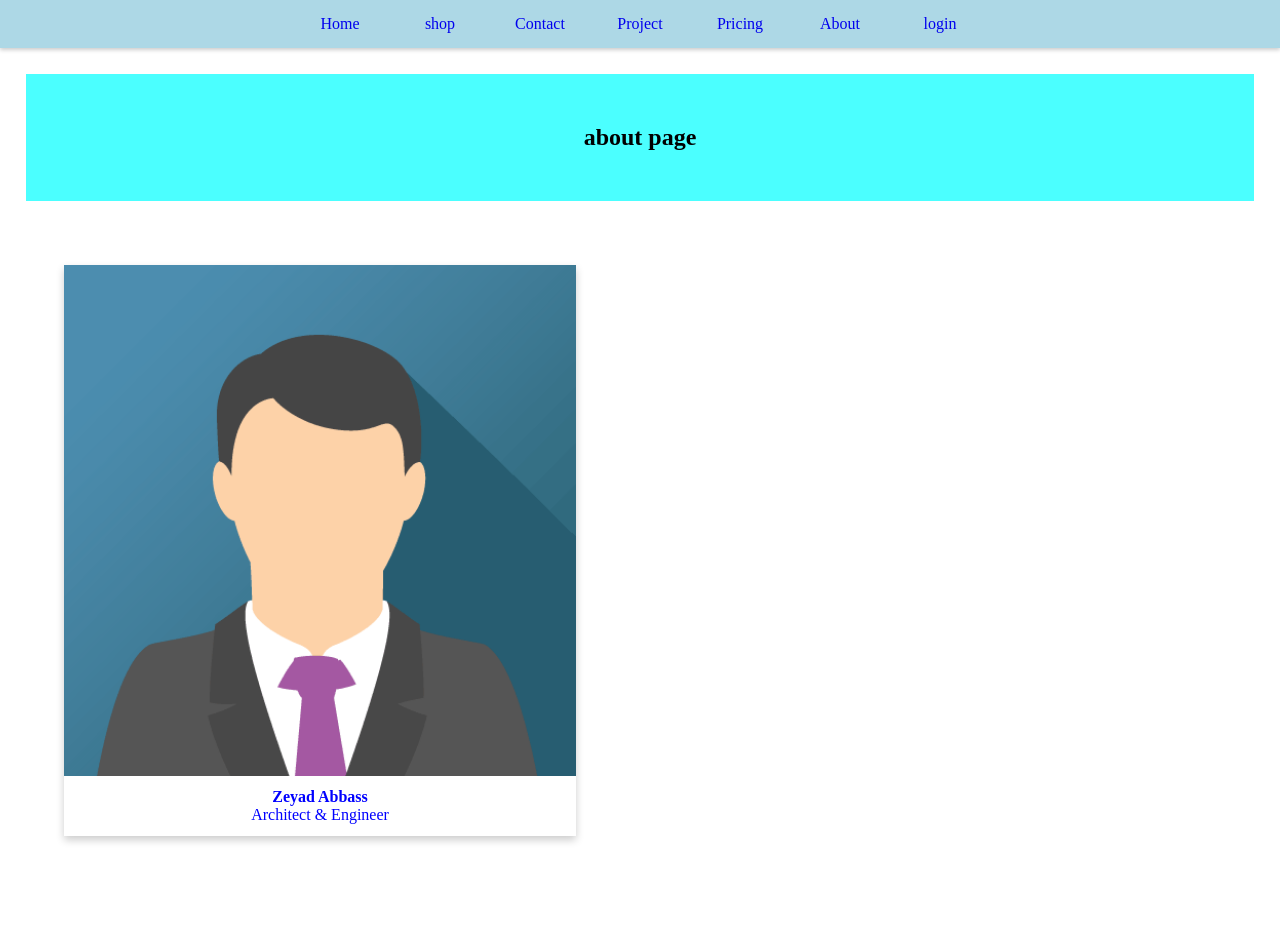
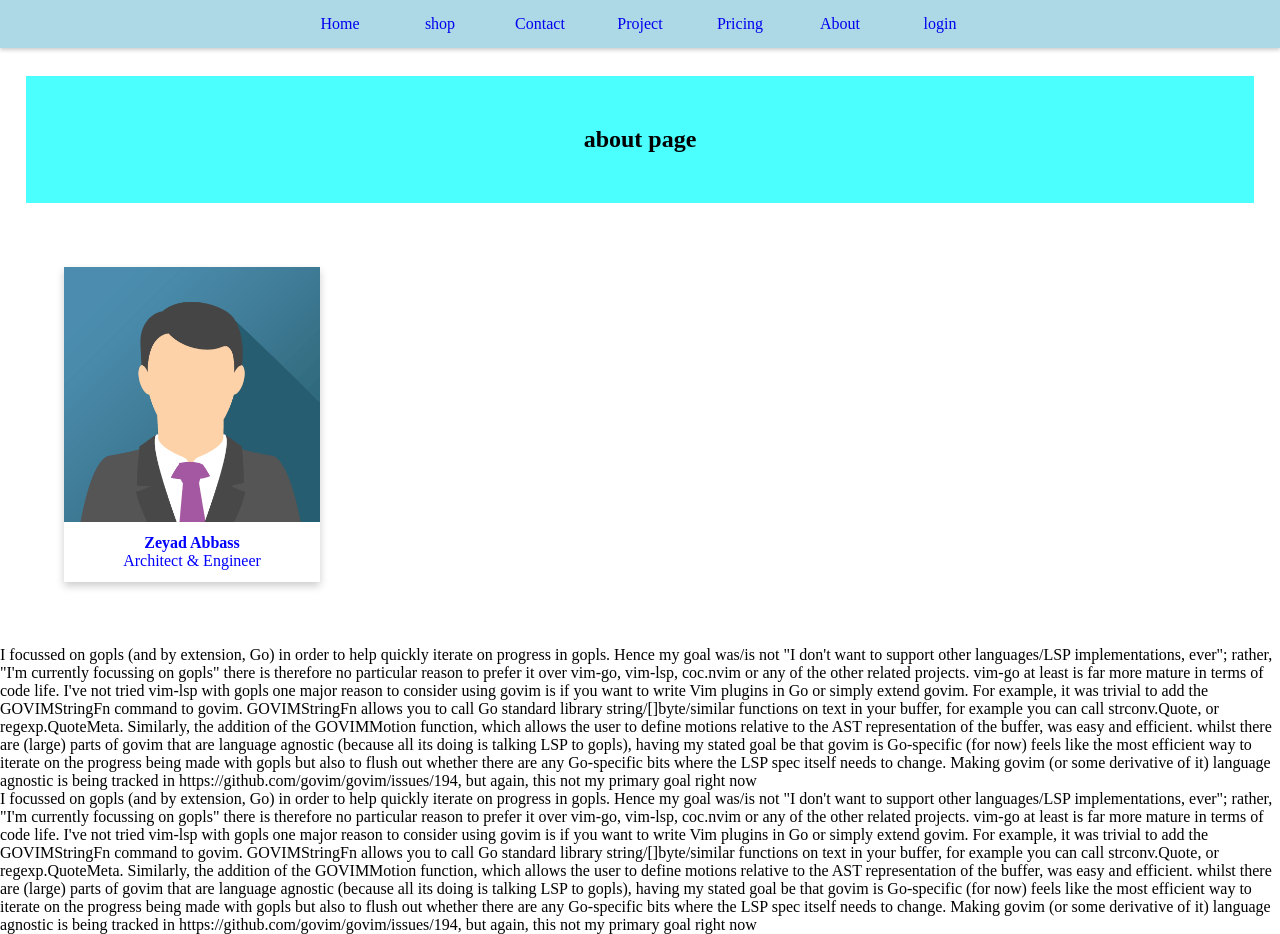
Before and after one commit to baxiry/im, a plain HTML site: page pages/about.html in a window 1280 px wide. Before the commit the page ends 900 px from the top, so only its background shows below. Drawn offline with Linux system fonts and the light colour scheme.

Commit message:
some improve

```diff
--- a/pages/about.html
+++ b/pages/about.html
@@ -28,11 +28,27 @@
         <p id=text>Architect & Engineer</p>
     </div>
   </div>
-<style>
+  <div>
+<p>
+
+    I focussed on gopls (and by extension, Go) in order to help quickly iterate on progress in gopls. Hence my goal was/is not "I don't want to support other languages/LSP implementations, ever"; rather, "I'm currently focussing on gopls"
+    there is therefore no particular reason to prefer it over vim-go, vim-lsp, coc.nvim or any of the other related projects. vim-go at least is far more mature in terms of code life. I've not tried vim-lsp with gopls
+    one major reason to consider using govim is if you want to write Vim plugins in Go or simply extend govim. For example, it was trivial to add the GOVIMStringFn command to govim. GOVIMStringFn allows you to call Go standard library string/[]byte/similar functions on text in your buffer, for example you can call strconv.Quote, or regexp.QuoteMeta. Similarly, the addition of the GOVIMMotion function, which allows the user to define motions relative to the AST representation of the buffer, was easy and efficient.
+    whilst there are (large) parts of govim that are language agnostic (because all its doing is talking LSP to gopls), having my stated goal be that govim is Go-specific (for now) feels like the most efficient way to iterate on the progress being made with gopls but also to flush out whether there are any Go-specific bits where the LSP spec itself needs to change. Making govim (or some derivative of it) language agnostic is being tracked in https://github.com/govim/govim/issues/194, but again, this not my primary goal right now
+</p>
+<p>
+
+    I focussed on gopls (and by extension, Go) in order to help quickly iterate on progress in gopls. Hence my goal was/is not "I don't want to support other languages/LSP implementations, ever"; rather, "I'm currently focussing on gopls"
+    there is therefore no particular reason to prefer it over vim-go, vim-lsp, coc.nvim or any of the other related projects. vim-go at least is far more mature in terms of code life. I've not tried vim-lsp with gopls
+    one major reason to consider using govim is if you want to write Vim plugins in Go or simply extend govim. For example, it was trivial to add the GOVIMStringFn command to govim. GOVIMStringFn allows you to call Go standard library string/[]byte/similar functions on text in your buffer, for example you can call strconv.Quote, or regexp.QuoteMeta. Similarly, the addition of the GOVIMMotion function, which allows the user to define motions relative to the AST representation of the buffer, was easy and efficient.
+    whilst there are (large) parts of govim that are language agnostic (because all its doing is talking LSP to gopls), having my stated goal be that govim is Go-specific (for now) feels like the most efficient way to iterate on the progress being made with gopls but also to flush out whether there are any Go-specific bits where the LSP spec itself needs to change. Making govim (or some derivative of it) language agnostic is being tracked in https://github.com/govim/govim/issues/194, but again, this not my primary goal right now
+</p>
+  </div>
+<style >
 .card {
   box-shadow: 0 4px 8px 0 rgba(0,0,0,0.2);
   transition: 0.3s;
-  width: 40%;
+  width: 20%;
   margin:5%
 }
 
--- a/pages/assets/style.css
+++ b/pages/assets/style.css
@@ -5,9 +5,12 @@ margin:0;
 .menu-bar {
   box-shadow: 0 2px 4px 0 rgba(0,0,0,0.2);
   transition: 0.3s;
-    background-color:lightblue;
-    //background-color:#0000;
-    text-align:center
+  background-color:lightblue;
+
+  position:fixed;
+  width:100%;
+  top:0;
+  text-align:center
 }
 .menu-bar ul {
     display:inline-flex;
@@ -31,11 +34,13 @@ margin:0;
 .menu-bar ul li:active {
     padding:15px;
 }
-
 .content {
     text-align:center;
     padding:50px;
     margin:2%;
     background-color:#4BFFFF;
 }
+body {
+    padding-top:50px;
+}
 // card style
```
